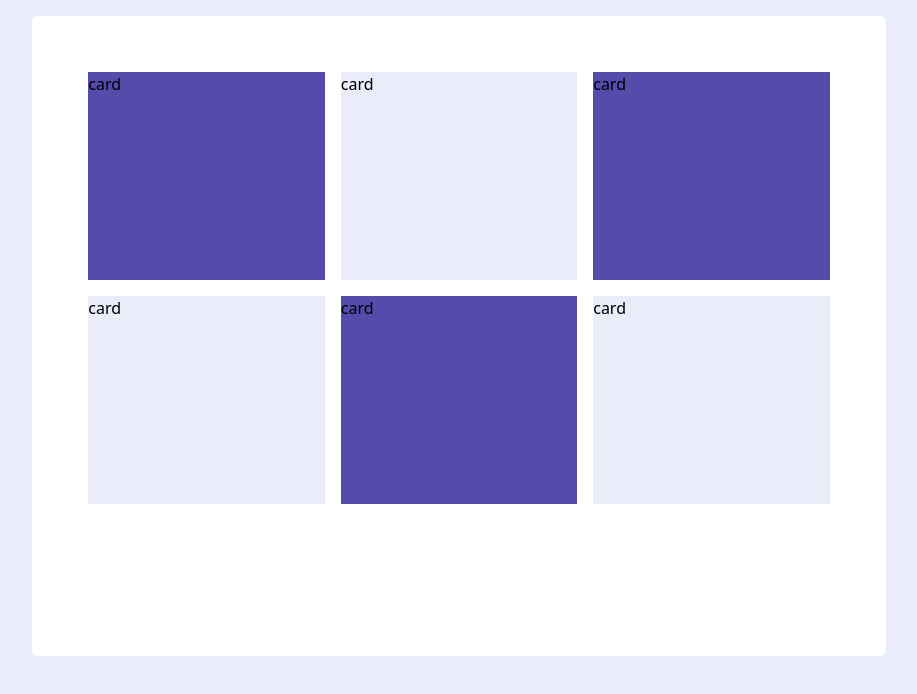
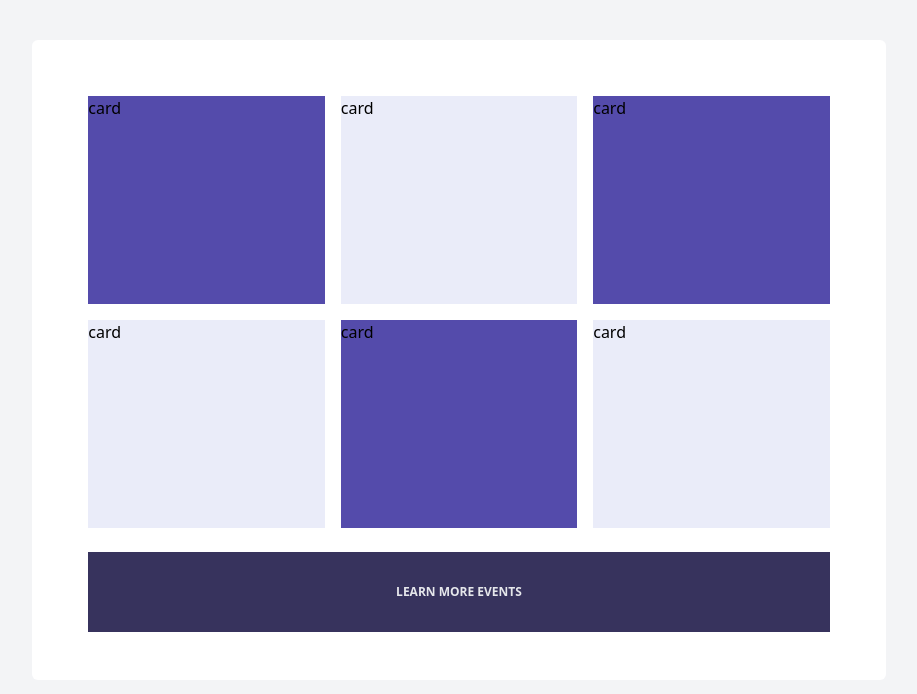
Before and after one commit to nasir-001/100-components, a Vue app: page /layout29 in a window 1280 px wide. Shown: the top 694 px of the page, without its empty margins (181-1098 px from the left). Built offline with nearby package versions, Linux system fonts and the light colour scheme; the HTML template or start-up script is replaced by a standard one.

Commit message:
finishing the button of component 29

```diff
--- a/src/views/Layout29.vue
+++ b/src/views/Layout29.vue
@@ -1,6 +1,6 @@
 <template>
-  <div class="bg-layout29backgroundColor h-screen">
-    <div class="bg-white top-4 sticky w-4/6 rounded-md h-164 mx-auto">
+  <div>
+    <div class="bg-white my-10 sticky w-4/6 rounded-md h-164 mx-auto">
       <div class="flex mx-12">
         <div class="w-1/3 h-52 bg-layout29firstCardColor mt-14 mx-2">
           card
@@ -23,6 +23,9 @@
           card
         </div>
       </div>
+      <div class="bg-layout29buttonColor mx-14 mt-6 text-center uppercase text-xs font-bold py-8 text-gray-200 cursor-pointer">
+        Learn more events
+      </div>
     </div>
   </div>
 </template>
```
